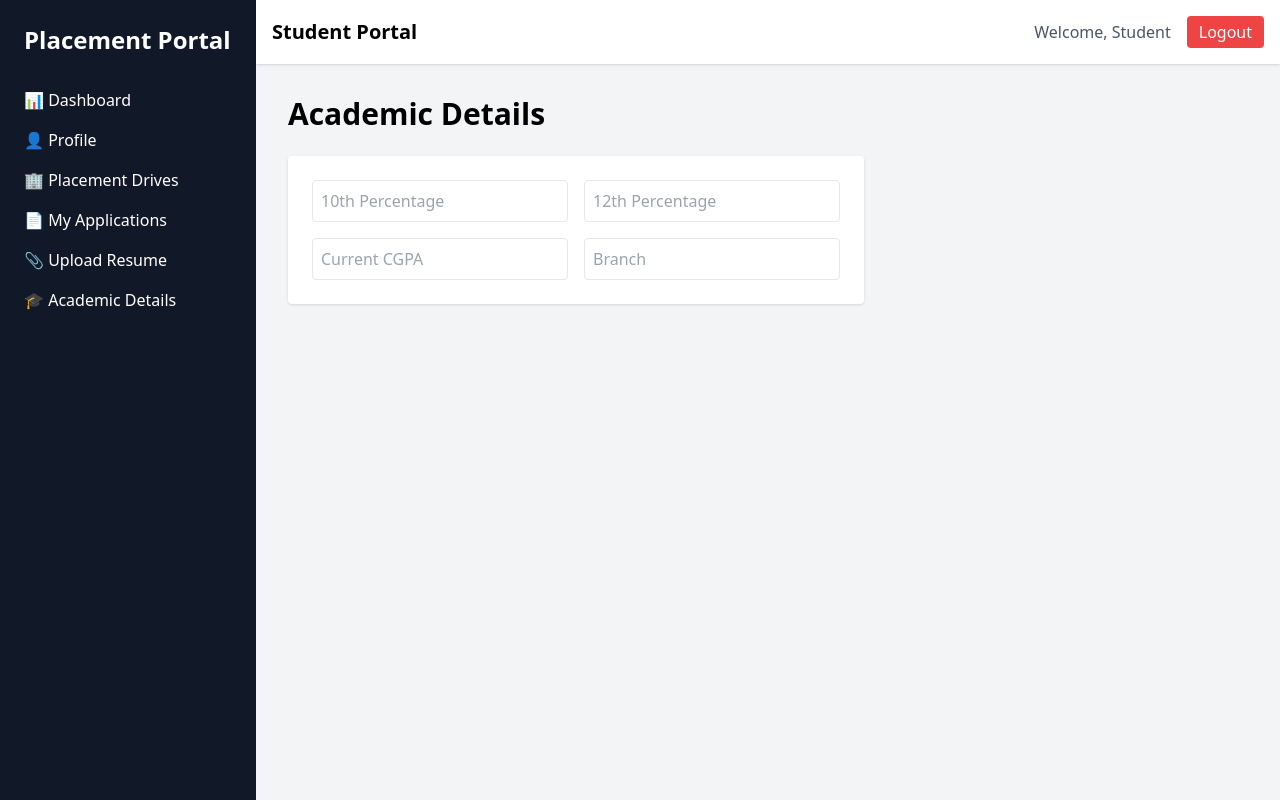
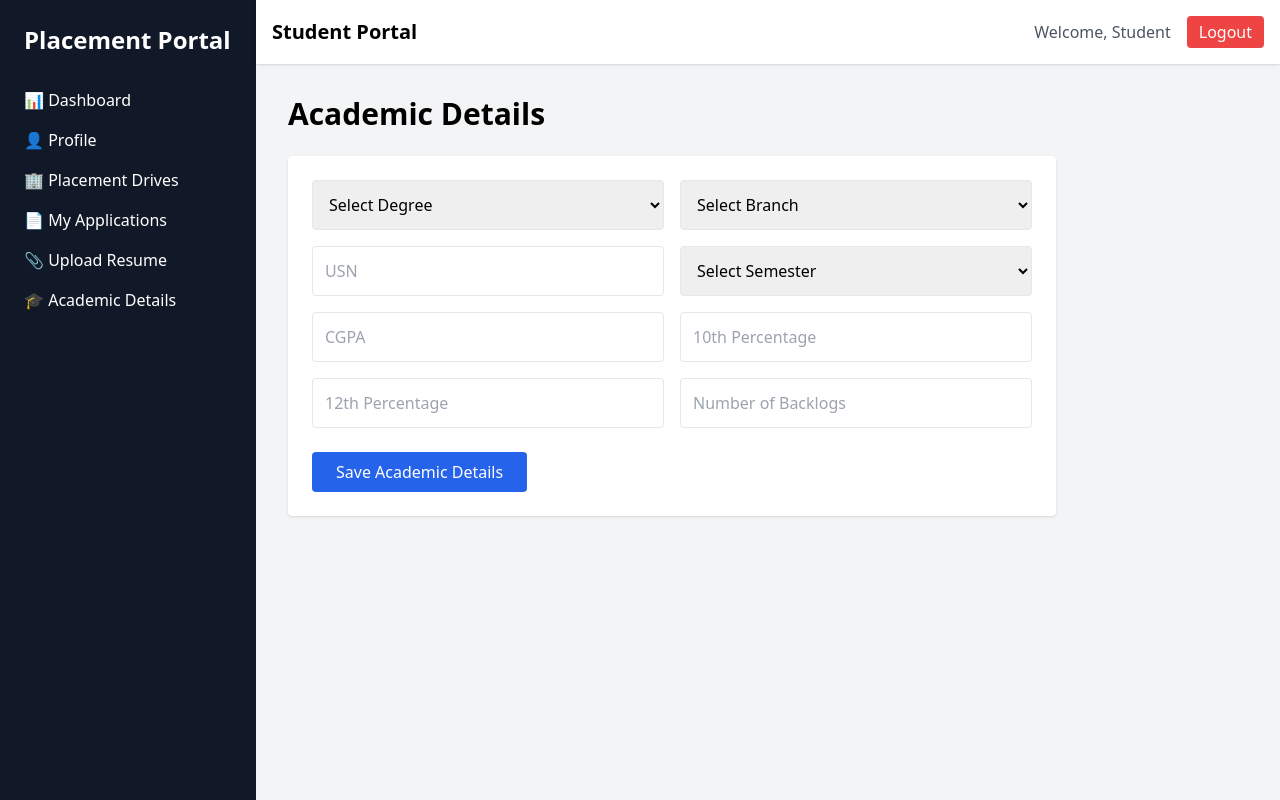
Before and after one commit to Fahim-004/Team_04_JavaFS, a React app in the folder pat-frontend/: page /academic in a window 1280 px wide. Built offline with nearby package versions, Linux system fonts and the light colour scheme; the HTML template or start-up script is replaced by a standard one.

Commit message:
updated dashboard

```diff
--- a/pat-frontend/src/pages/AcademicPage/AcademicPage.jsx
+++ b/pat-frontend/src/pages/AcademicPage/AcademicPage.jsx
@@ -1,6 +1,37 @@
 import DashboardLayout from "../../layouts/DashboardLayout";
+import { useState, useEffect } from "react";
 
 const AcademicPage = () => {
+
+  const [academic, setAcademic] = useState({
+    degree: "",
+    branch: "",
+    usn: "",
+    semester: "",
+    cgpa: "",
+    tenth: "",
+    twelfth: "",
+    backlogs: ""
+  });
+
+  useEffect(() => {
+    const saved =
+      JSON.parse(localStorage.getItem("academic")) || {};
+    setAcademic(saved);
+  }, []);
+
+  const handleChange = (e) => {
+    setAcademic({
+      ...academic,
+      [e.target.name]: e.target.value
+    });
+  };
+
+  const handleSave = () => {
+    localStorage.setItem("academic", JSON.stringify(academic));
+    alert("Academic details saved");
+  };
+
   return (
     <DashboardLayout>
 
@@ -8,33 +39,115 @@ const AcademicPage = () => {
         Academic Details
       </h1>
 
-      <div className="bg-white p-6 rounded shadow max-w-xl">
+      <div className="bg-white p-6 rounded shadow max-w-3xl">
 
-        <div className="grid grid-cols-2 gap-4">
+        <div className="grid grid-cols-1 md:grid-cols-2 gap-4">
+
+          <select
+            name="degree"
+            value={academic.degree || ""}
+            onChange={handleChange}
+            className="border p-3 rounded"
+          >
+            <option value="">Select Degree</option>
+            <option>B.E / B.Tech</option>
+            <option>M.E / M.Tech</option>
+          </select>
+
+          <select
+            name="branch"
+            value={academic.branch || ""}
+            onChange={handleChange}
+            className="border p-3 rounded"
+          >
+
+            <option value="">Select Branch</option>
+
+            <option>Computer Science Engineering (CSE)</option>
+            <option>Information Science Engineering (ISE)</option>
+            <option>Artificial Intelligence & Machine Learning</option>
+            <option>Artificial Intelligence & Data Science</option>
+            <option>Electronics & Communication Engineering</option>
+            <option>Electrical & Electronics Engineering</option>
+            <option>Mechanical Engineering</option>
+            <option>Civil Engineering</option>
+            <option>Chemical Engineering</option>
+            <option>Biotechnology</option>
+            <option>Aeronautical Engineering</option>
+            <option>Automobile Engineering</option>
+
+          </select>
 
           <input
-            type="number"
-            placeholder="10th Percentage"
-            className="border p-2 rounded"
+            name="usn"
+            value={academic.usn || ""}
+            placeholder="USN"
+            onChange={handleChange}
+            className="border p-3 rounded"
+          />
+
+          <select
+            name="semester"
+            value={academic.semester || ""}
+            onChange={handleChange}
+            className="border p-3 rounded"
+          >
+
+            <option value="">Select Semester</option>
+
+            <option>1</option>
+            <option>2</option>
+            <option>3</option>
+            <option>4</option>
+            <option>5</option>
+            <option>6</option>
+            <option>7</option>
+            <option>8</option>
+
+          </select>
+
+          <input
+            name="cgpa"
+            value={academic.cgpa || ""}
+            placeholder="CGPA"
+            onChange={handleChange}
+            className="border p-3 rounded"
           />
 
           <input
-            type="number"
-            placeholder="12th Percentage"
-            className="border p-2 rounded"
+            name="tenth"
+            value={academic.tenth || ""}
+            placeholder="10th Percentage"
+            onChange={handleChange}
+            className="border p-3 rounded"
           />
 
           <input
-            type="number"
-            placeholder="Current CGPA"
-            className="border p-2 rounded"
+            name="twelfth"
+            value={academic.twelfth || ""}
+            placeholder="12th Percentage"
+            onChange={handleChange}
+            className="border p-3 rounded"
           />
 
           <input
-            type="text"
-            placeholder="Branch"
-            className="border p-2 rounded"
+            name="backlogs"
+            value={academic.backlogs || ""}
+            placeholder="Number of Backlogs"
+            onChange={handleChange}
+            className="border p-3 rounded"
           />
+
+        </div>
+
+        <div className="mt-6">
+
+          <button
+            onClick={handleSave}
+            className="bg-blue-600 text-white px-6 py-2 rounded hover:bg-blue-700"
+          >
+            Save Academic Details
+          </button>
 
         </div>
 
--- a/pat-frontend/src/pages/DrivesPage/DrivesPage.jsx
+++ b/pat-frontend/src/pages/DrivesPage/DrivesPage.jsx
@@ -1,28 +1,49 @@
 import DashboardLayout from "../../layouts/DashboardLayout";
 import { useState, useEffect } from "react";
 
+const profile =
+  JSON.parse(localStorage.getItem("profile")) || {};
+
+const academic =
+  JSON.parse(localStorage.getItem("academic")) || {};
+
+const studentBranch = profile.branch;
+const studentCGPA = parseFloat(academic.cgpa);
+
+
+
 const drivesData = [
+
   {
     company: "Infosys",
     role: "Software Engineer",
     package: "6 LPA",
+    branch: "Computer Science Engineering (CSE)",
     cgpa: 7,
     deadline: "20 June",
+    logo: "https://logo.clearbit.com/infosys.com"
   },
+
   {
     company: "TCS",
     role: "System Engineer",
     package: "4 LPA",
+    branch: "Information Science Engineering (ISE)",
     cgpa: 6,
     deadline: "25 June",
+    logo: "https://logo.clearbit.com/tcs.com"
   },
+
   {
     company: "Wipro",
     role: "Project Engineer",
     package: "5 LPA",
-    cgpa: 7,
+    branch: "Computer Science Engineering (CSE)",
+    cgpa: 6.5,
     deadline: "30 June",
-  },
+    logo: "https://logo.clearbit.com/wipro.com"
+  }
+
 ];
 
 const DrivesPage = () => {
@@ -62,10 +83,8 @@ const DrivesPage = () => {
     );
   };
 
-  const filteredDrives = drivesData
-    .filter((d) => studentCGPA >= d.cgpa)
-    .filter((d) =>
-      d.company.toLowerCase().includes(search.toLowerCase())
+    const filteredDrives = drivesData.filter(
+      (drive) => studentCGPA >= drive.cgpa
     );
 
   return (
@@ -83,7 +102,11 @@ const DrivesPage = () => {
         className="border p-2 rounded mb-6 w-full max-w-md"
       />
 
-      <div className="grid grid-cols-1 md:grid-cols-3 gap-6">
+
+      <h2 className="text-xl font-semibold mb-4">
+        Available Placement Drives
+      </h2>
+      <div className="grid grid-cols-1 md:grid-cols-2 lg:grid-cols-3 gap-6">
 
   {filteredDrives.map((drive, index) => {
 
@@ -92,34 +115,69 @@ const DrivesPage = () => {
     );
 
     return (
+
       <div
         key={index}
-              className="bg-white p-6 rounded shadow hover:shadow-lg transition"
+        className="bg-white p-6 rounded-lg shadow hover:shadow-xl transition"
       >
 
-              <h2 className="text-xl font-bold mb-2">
+        {/* Company Header */}
+
+        <div className="flex items-center gap-4 mb-4">
+
+          <img
+            src={drive.logo}
+            alt={drive.company}
+            className="w-12 h-12 rounded"
+          />
+
+          <div>
+
+            <h2 className="text-lg font-bold">
               {drive.company}
             </h2>
 
-              <p>Role: {drive.role}</p>
-              <p>Package: {drive.package}</p>
-              <p>Eligibility: CGPA ≥ {drive.cgpa}</p>
-              <p className="mb-4">Deadline: {drive.deadline}</p>
+            <p className="text-gray-500 text-sm">
+              {drive.role}
+            </p>
+
+          </div>
+
+        </div>
+
+        {/* Job Info */}
+
+        <div className="space-y-1 text-sm text-gray-600">
+
+          <p>💰 Package: {drive.package}</p>
+
+          <p>🎓 Eligibility: CGPA ≥ {drive.cgpa}</p>
+
+          <p>📅 Deadline: {drive.deadline}</p>
+
+        </div>
+
+        {/* Apply Button */}
 
         <button
           disabled={applied}
           onClick={() => handleApply(drive)}
-                className={`px-4 py-2 rounded text-white
-                  ${applied
+          className={`mt-5 w-full py-2 rounded text-white
+            ${
+              applied
                 ? "bg-gray-400"
                 : "bg-blue-600 hover:bg-blue-700"
             }`}
         >
-                {applied ? "Applied" : "Apply"}
+
+            {applied ? "Applied" : "Apply Now"}
+
           </button>
 
         </div>
+
         );
+
       })}
 
       </div>
--- a/pat-frontend/src/pages/ProfilePage/ProfilePage.jsx
+++ b/pat-frontend/src/pages/ProfilePage/ProfilePage.jsx
@@ -7,168 +7,117 @@ const ProfilePage = () => {
     name: "",
     email: "",
     phone: "",
-    address: "",
-    degree: "",
-    branch: "",
-    usn: "",
-    semester: "",
-    cgpa: "",
-    prevCgpa: ""
+    linkedin: "",
+    address: ""
   });
 
   useEffect(() => {
-    const saved = JSON.parse(localStorage.getItem("profile")) || {};
-    setProfile(saved);
+
+    const savedProfile =
+      JSON.parse(localStorage.getItem("profile")) || {};
+
+    setProfile(savedProfile);
+
   }, []);
 
   const handleChange = (e) => {
+
     setProfile({
       ...profile,
       [e.target.name]: e.target.value
     });
+
   };
 
   const handleSave = () => {
+
     localStorage.setItem("profile", JSON.stringify(profile));
-    alert("Profile saved successfully");
+
+    alert("Personal Details Saved Successfully");
+
   };
 
-  const completion =
-    Object.values(profile).filter(Boolean).length * 10;
+  return (
 
-  return (
     <DashboardLayout>
 
       <h1 className="text-3xl font-bold mb-6">
-        Student Profile
+        Personal Details
       </h1>
 
-      <div className="bg-white p-6 rounded shadow max-w-2xl">
+      <div className="bg-white p-6 rounded-lg shadow max-w-3xl">
 
-        {/* Profile Completion */}
+        <div className="grid grid-cols-1 md:grid-cols-2 gap-4">
 
-        <div className="mb-6">
-
-          <p className="font-semibold mb-2">
-            Profile Completion: {completion}%
-          </p>
-
-          <div className="w-full bg-gray-200 h-3 rounded">
-
-            <div
-              className="bg-blue-600 h-3 rounded"
-              style={{ width: `${completion}%` }}
-            ></div>
-
-          </div>
-
-        </div>
-
-        {/* Personal Details */}
-
-        <h2 className="text-xl font-semibold mb-3">
-          Personal Details
-        </h2>
+          {/* Full Name */}
 
           <input
             name="name"
             value={profile.name || ""}
             placeholder="Full Name"
             onChange={handleChange}
-          className="border p-2 rounded w-full mb-3"
+            className="border p-3 rounded"
           />
+
+          {/* Email */}
 
           <input
             name="email"
             value={profile.email || ""}
-          placeholder="Email"
+            placeholder="Email Address"
             onChange={handleChange}
-          className="border p-2 rounded w-full mb-3"
+            className="border p-3 rounded"
           />
+
+          {/* Phone */}
 
           <input
             name="phone"
             value={profile.phone || ""}
             placeholder="Phone Number"
             onChange={handleChange}
-          className="border p-2 rounded w-full mb-3"
+            className="border p-3 rounded"
           />
+
+          {/* LinkedIn */}
+
+          <input
+            name="linkedin"
+            value={profile.linkedin || ""}
+            placeholder="LinkedIn Profile URL"
+            onChange={handleChange}
+            className="border p-3 rounded"
+          />
+
+          {/* Address */}
 
           <input
             name="address"
             value={profile.address || ""}
             placeholder="Address"
             onChange={handleChange}
-          className="border p-2 rounded w-full mb-6"
+            className="border p-3 rounded md:col-span-2"
           />
 
-        {/* Academic Details */}
+        </div>
 
-        <h2 className="text-xl font-semibold mb-3">
-          Academic Details
-        </h2>
+        {/* Save Button */}
 
-        <select
-          name="degree"
-          value={profile.degree || ""}
-          onChange={handleChange}
-          className="border p-2 rounded w-full mb-3"
-        >
-          <option value="">Select Degree</option>
-          <option value="UG">UG</option>
-          <option value="PG">PG</option>
-        </select>
-
-        <input
-          name="branch"
-          value={profile.branch || ""}
-          placeholder="Branch"
-          onChange={handleChange}
-          className="border p-2 rounded w-full mb-3"
-        />
-
-        <input
-          name="usn"
-          value={profile.usn || ""}
-          placeholder="USN"
-          onChange={handleChange}
-          className="border p-2 rounded w-full mb-3"
-        />
-
-        <input
-          name="semester"
-          value={profile.semester || ""}
-          placeholder="Current Semester"
-          onChange={handleChange}
-          className="border p-2 rounded w-full mb-3"
-        />
-
-        <input
-          name="cgpa"
-          value={profile.cgpa || ""}
-          placeholder="Current CGPA"
-          onChange={handleChange}
-          className="border p-2 rounded w-full mb-3"
-        />
-
-        <input
-          name="prevCgpa"
-          value={profile.prevCgpa || ""}
-          placeholder="Previous Semester CGPA"
-          onChange={handleChange}
-          className="border p-2 rounded w-full mb-6"
-        />
+        <div className="mt-6">
 
           <button
             onClick={handleSave}
-          className="bg-blue-600 text-white px-4 py-2 rounded hover:bg-blue-700"
+            className="bg-blue-600 text-white px-6 py-2 rounded hover:bg-blue-700"
           >
-          Save Profile
+            Save Personal Details
           </button>
 
         </div>
 
+      </div>
+
     </DashboardLayout>
+
   );
 };
 
```
Lines whose indentation alone changed are shown as unchanged.
